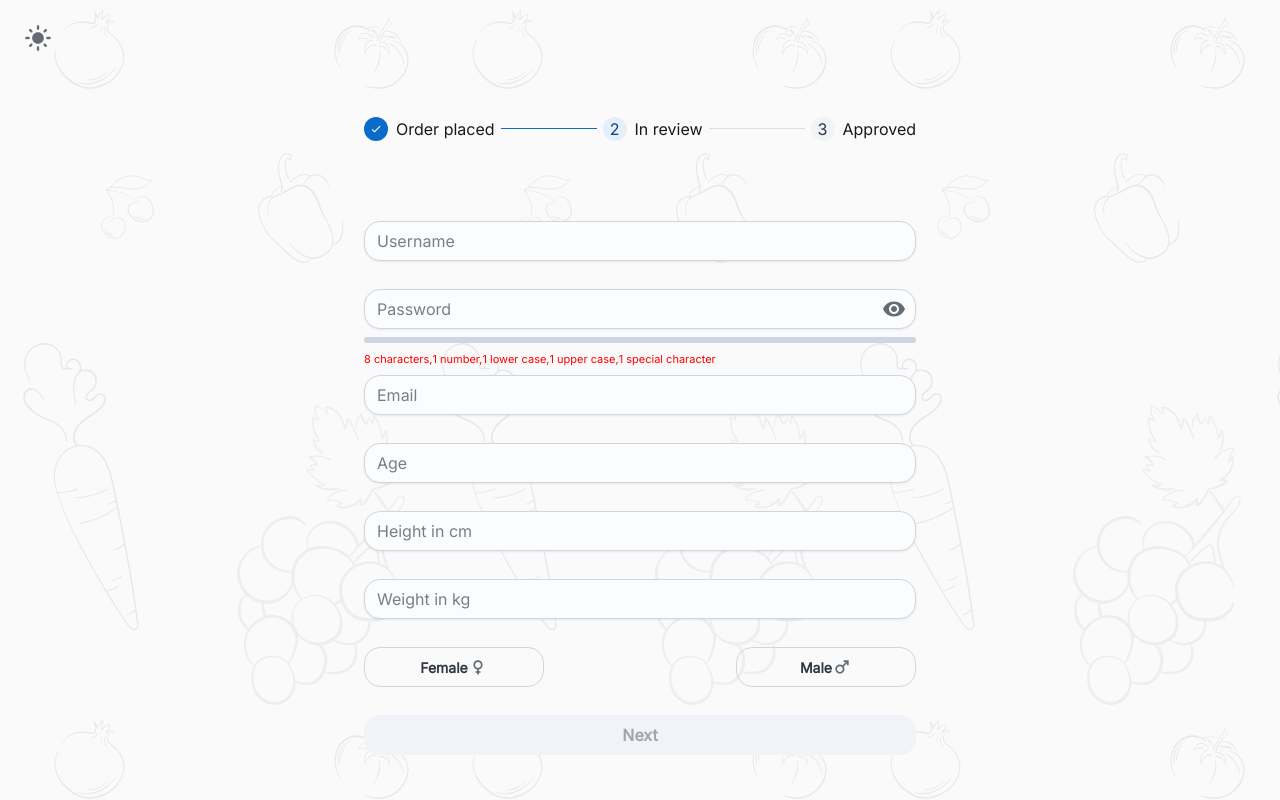
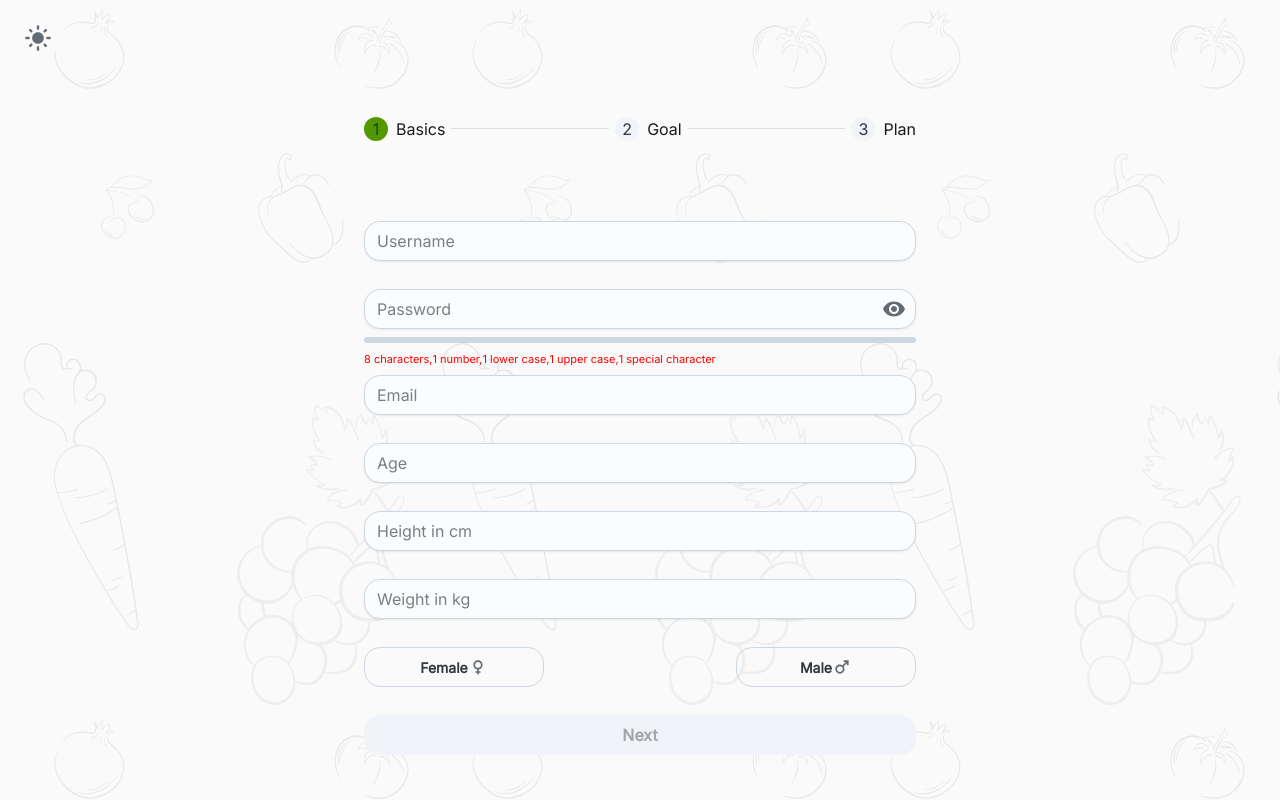
Before and after one commit to JanKrysztop/grub-guru, a Next.js app: page /authorization in a window 1280 px wide. Built offline with nearby package versions, Linux system fonts and the light colour scheme.

Commit message:
finish all sign up steps UI and logic, add functionality to stepper

```diff
--- a/components/forms/signUp/SignUpForm.js
+++ b/components/forms/signUp/SignUpForm.js
@@ -45,14 +45,13 @@ const SignUpForm = () => {
 
   const [currentStep, setCurrentStep] = useState(0);
   const [formula, setFormula] = useState("");
-  const [error, setError] = useState("");
+  const [error, setError] = useState(null);
 
   const [confirmation, setConfirmation] = useState({
     show: false,
     type: "",
   });
-  const [activeStep, setActiveStep] = useState(1);
-  const stepsNames = ["Order placed", "In review", "Approved"];
+
   useEffect(() => {
     const { weight, height } = formState;
     if (weight && height) {
@@ -93,7 +92,7 @@ const SignUpForm = () => {
             ...prevState,
             recommendedCalories: finalCalories,
           }));
-          setError("");
+          setError(null);
         }
       } else if (goal === "gain") {
         finalCalories = calculatedTdee + goalCalories;
@@ -148,21 +147,21 @@ const SignUpForm = () => {
 
   const steps = [
     <StepOne
-      key="step1"
+      key="Basics"
       onNext={() => setCurrentStep((s) => s + 1)}
       formState={formState}
       handleInputChange={handleInputChange}
       handleGenderChange={handleGenderChange}
     />,
     <StepTwo
-      key="step2"
+      key="Goal"
       onNext={() => setCurrentStep((s) => s + 1)}
       onPrev={() => setCurrentStep((s) => s - 1)}
       goal={goal}
       setGoal={setGoal}
     />,
     <StepThree
-      key="step3"
+      key="Plan"
       onSubmit={handleSubmit}
       onPrev={() => setCurrentStep((s) => s - 1)}
       weightGoal={weightGoal}
@@ -171,6 +170,7 @@ const SignUpForm = () => {
       setActivity={setActivity}
       activityLevels={activityLevels}
       goal={goal}
+      error={error}
     />,
   ];
 
@@ -198,36 +198,41 @@ const SignUpForm = () => {
         }}
       >
         <Stepper sx={{ width: "100%" }}>
-          {stepsNames.map((stepName, index) => (
+          {steps.map((step, index) => (
             <Step
-              key={stepName}
+              key={step.key}
               indicator={
                 <StepIndicator
-                  variant={activeStep <= index ? "soft" : "solid"}
-                  color={activeStep < index ? "neutral" : "primary"}
+                  variant={currentStep <= index ? "soft" : "solid"}
+                  color={currentStep < index ? "neutral" : "success"}
+                  sx={{
+                    // ...(currentStep < index && {
+                    //   bgcolor: "#549801",
+                    // }),
+                    ...(currentStep === index && {
+                      bgcolor: "#549801",
+                    }),
+                  }}
                 >
-                  {activeStep <= index ? index + 1 : <Check />}
+                  {currentStep <= index ? index + 1 : <Check />}
                 </StepIndicator>
               }
               sx={{
                 "&::after": {
-                  ...(activeStep > index &&
-                    index !== 2 && { bgcolor: "primary.solidBg" }),
+                  ...(currentStep > index &&
+                    index !== steps.length - 1 && { bgcolor: "#549801" }),
                 },
               }}
             >
-              <StepButton onClick={() => setActiveStep(index)}>
-                {stepName}
+              <StepButton onClick={() => setCurrentStep(index)}>
+                {step.key}
               </StepButton>
             </Step>
           ))}
         </Stepper>
       </Box>
       {!confirmation.show ? (
-        <>
-          {error && <p className="error-message">{error}</p>}
-          {steps[currentStep]}
-        </>
+        <>{steps[currentStep]}</>
       ) : (
         <div className="p-4 max-w-md mx-auto">
           {confirmation.type === "success" ? (
@@ -255,41 +260,20 @@ const SignUpForm = () => {
           )}
         </div>
       )}
+      <Snackbar
+        anchorOrigin={{
+          vertical: "bottom",
+          horizontal: "center",
+        }}
+        open={error}
+        variant="solid"
+        color="danger"
+        size="lg"
+      >
+        <InfoIcon />
+        {error}
+      </Snackbar>
     </Box>
-    // <div className="flex items-center justify-center min-h-screen bg-gray-100">
-    //   {!confirmation.show ? (
-    //     <>
-    //       {error && <p className="error-message">{error}</p>}
-    //       {steps[currentStep]}
-    //     </>
-    //   ) : (
-    //     <div className="p-4 max-w-md mx-auto">
-    //       {confirmation.type === "success" ? (
-    //         <div
-    //           className="bg-green-100 border-l-4 border-green-500 text-green-700 p-4"
-    //           role="alert"
-    //         >
-    //           <p className="font-bold">Success</p>
-    //           <p className="mb-4">Registration successful! Welcome aboard.</p>
-    //           <Link
-    //             href="/"
-    //             className="px-4 py-2 font-semibold text-white bg-green-500 rounded hover:bg-green-700"
-    //           >
-    //             Log in to your account
-    //           </Link>
-    //         </div>
-    //       ) : (
-    //         <div
-    //           className="bg-red-100 border-l-4 border-red-500 text-red-700 p-4"
-    //           role="alert"
-    //         >
-    //           <p className="font-bold">Error</p>
-    //           <p>Registration failed. Please try again later.</p>
-    //         </div>
-    //       )}
-    //     </div>
-    //   )}
-    // </div>
   );
 };
 
--- a/components/forms/signUp/StepThree.js
+++ b/components/forms/signUp/StepThree.js
@@ -15,15 +15,8 @@ const StepThree = ({
   setActivity,
   activityLevels,
   goal,
+  error,
 }) => {
-  const handleChange = (eventOrValue) => {
-    console.log(eventOrValue); // Log the first argument to see what's being passed.
-    // Then determine how to correctly set the activity based on what's logged.
-  };
-  useEffect(() => {
-    console.log(activity);
-  }, [activity]);
-  console.log("Current activity state:", activity);
   return (
     <Box
       sx={{
@@ -50,11 +43,16 @@ const StepThree = ({
       <Select
         value={activity}
         onChange={(e, newValue) => setActivity(newValue)}
-        sx={{ width: "100%", mb: 3 }}
+        sx={{ width: "90%", mb: 3 }}
       >
         {activityLevels.map((level) => (
-          <Option key={level.id} value={level.value}>
-            {level.label}
+          <Option key={level.id} value={level.value} label={level.mainText}>
+            <Box component="span" sx={{ display: "block" }}>
+              <Typography component="span" level="title-sm">
+                {level.mainText}
+              </Typography>
+              <Typography level="body-xs">{level.secondaryText}</Typography>
+            </Box>
           </Option>
         ))}
       </Select>
@@ -69,11 +67,20 @@ const StepThree = ({
           >
             Set your goal
           </Typography>
-          <label htmlFor="weightGoal" className="block mb-2">
+          <Typography
+            sx={{
+              fontSize: "16px",
+              fontWeight: "bold",
+              mb: 2,
+            }}
+          >
             Kilos per week:
-          </label>
+          </Typography>
+
           <Slider
             defaultValue={0}
+            value={weightGoal}
+            onChange={(e) => setWeightGoal(e.target.value)}
             step={0.1}
             marks
             min={0}
@@ -100,50 +107,14 @@ const StepThree = ({
               },
             }}
           />
-          <div className="flex items-center mb-4">
-            <button
-              type="button"
-              onClick={() =>
-                setWeightGoal((prev) => Math.max(0, prev - 0.1).toFixed(2))
-              }
-              className="px-4 py-2 rounded-lg bg-gray-200"
-            >
-              -
-            </button>
-            <input
-              type="text"
-              id="weightGoal"
-              name="weightGoal"
-              value={weightGoal}
-              onChange={(e) =>
-                setWeightGoal(parseFloat(e.target.value).toFixed(2))
-              }
-              className="block w-full mx-2 px-4 py-2 border rounded-lg text-center"
-            />
-            <button
-              type="button"
-              onClick={() =>
-                setWeightGoal((prev) => (parseFloat(prev) + 0.1).toFixed(2))
-              }
-              className="px-4 py-2 rounded-lg bg-gray-200"
-            >
-              +
-            </button>
-          </div>
         </>
       )}
-      <button
-        onClick={onPrev}
-        className="block w-full px-4 py-2 rounded-lg bg-gray-500 text-white mb-2"
-      >
+      <CustomButton sx={{ my: 3 }} onClick={onSubmit} disabled={error}>
+        Submit
+      </CustomButton>
+      <CustomButton onClick={onPrev} styleType="secondary">
         Previous
-      </button>
-      <button
-        onClick={onSubmit}
-        className="block w-full px-4 py-2 rounded-lg bg-indigo-500 text-white"
-      >
-        Submit
-      </button>
+      </CustomButton>
     </Box>
   );
 };
--- a/components/forms/signUp/StepTwo.js
+++ b/components/forms/signUp/StepTwo.js
@@ -66,7 +66,7 @@ const StepTwo = ({ onPrev, onNext, goal, setGoal }) => {
           sx={{
             width: "100% ",
             height: "40px ",
-            borderRadius: "16px",
+            borderRadius: "16px !important",
             // backgroundColor: "#292B29",
             ...(goal === "maintain" && {
               backgroundColor: "#F7D9BB!important",
--- a/redux/activitySlice.js
+++ b/redux/activitySlice.js
@@ -4,25 +4,36 @@ export const activitySlice = createSlice({
   name: "activity",
   initialState: {
     levels: [
-      { id: 1, label: "Sedentary (little or no exercise)", value: 1.2 },
+      {
+        id: 1,
+        mainText: "Sedentary",
+        secondaryText: "little or no exercise",
+        value: 1.2,
+      },
       {
         id: 2,
-        label: "Lightly active (light exercise/sports 1-3 days/week)",
+        mainText: "Lightly active",
+        secondaryText: "light exercise/sports 1-3 days/week",
         value: 1.375,
       },
       {
         id: 3,
-        label: "Moderately active (moderate exercise/sports 3-5 days/week)",
+
+        mainText: "Moderately active",
+        secondaryText: "moderate exercise/sports 3-5 days/week",
         value: 1.55,
       },
       {
         id: 4,
-        label: "Very active (hard exercise/sports 6-7 days a week)",
+
+        mainText: "Very active",
+        secondaryText: "hard exercise/sports 6-7 days a week",
         value: 1.725,
       },
       {
         id: 5,
-        label: "Extra active (very hard exercise/physical job & exercise)",
+        mainText: "Extra active",
+        secondaryText: "very hard exercise/physical job & exercise",
         value: 1.9,
       },
     ],
```
